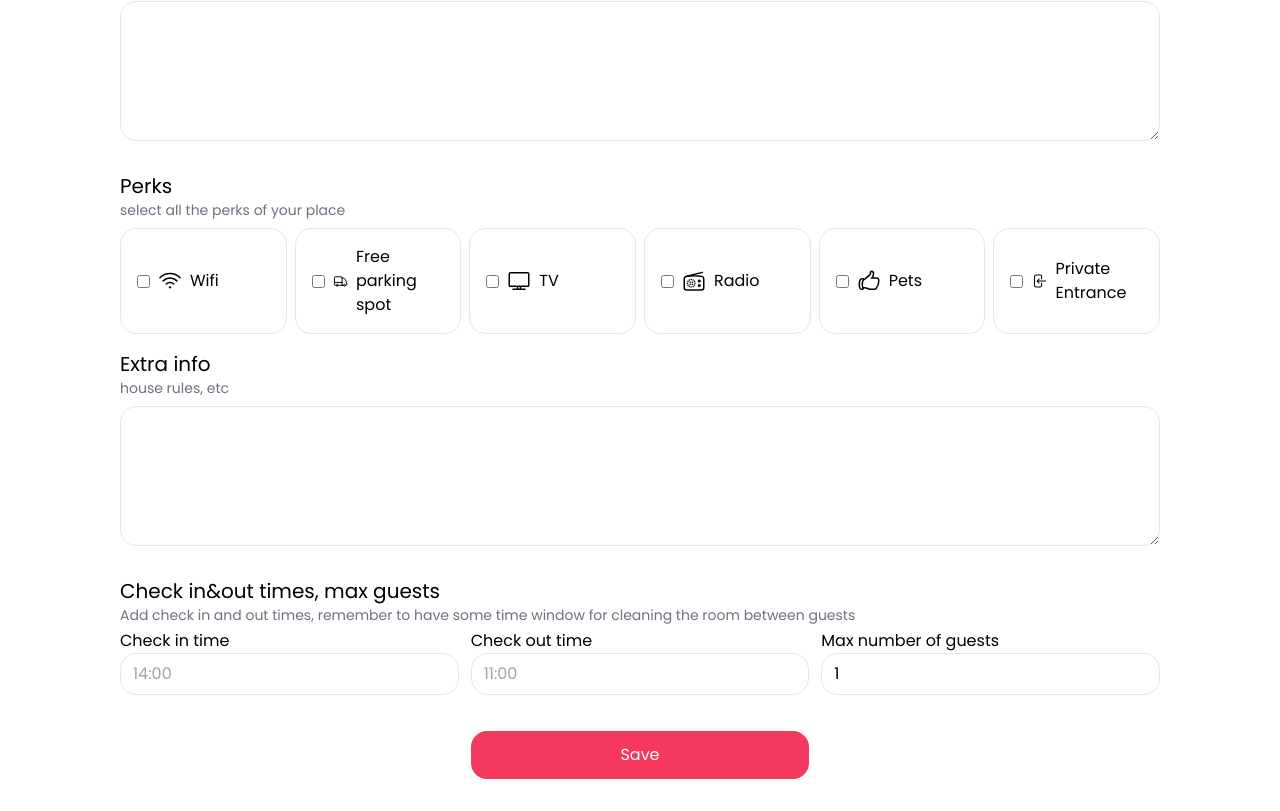
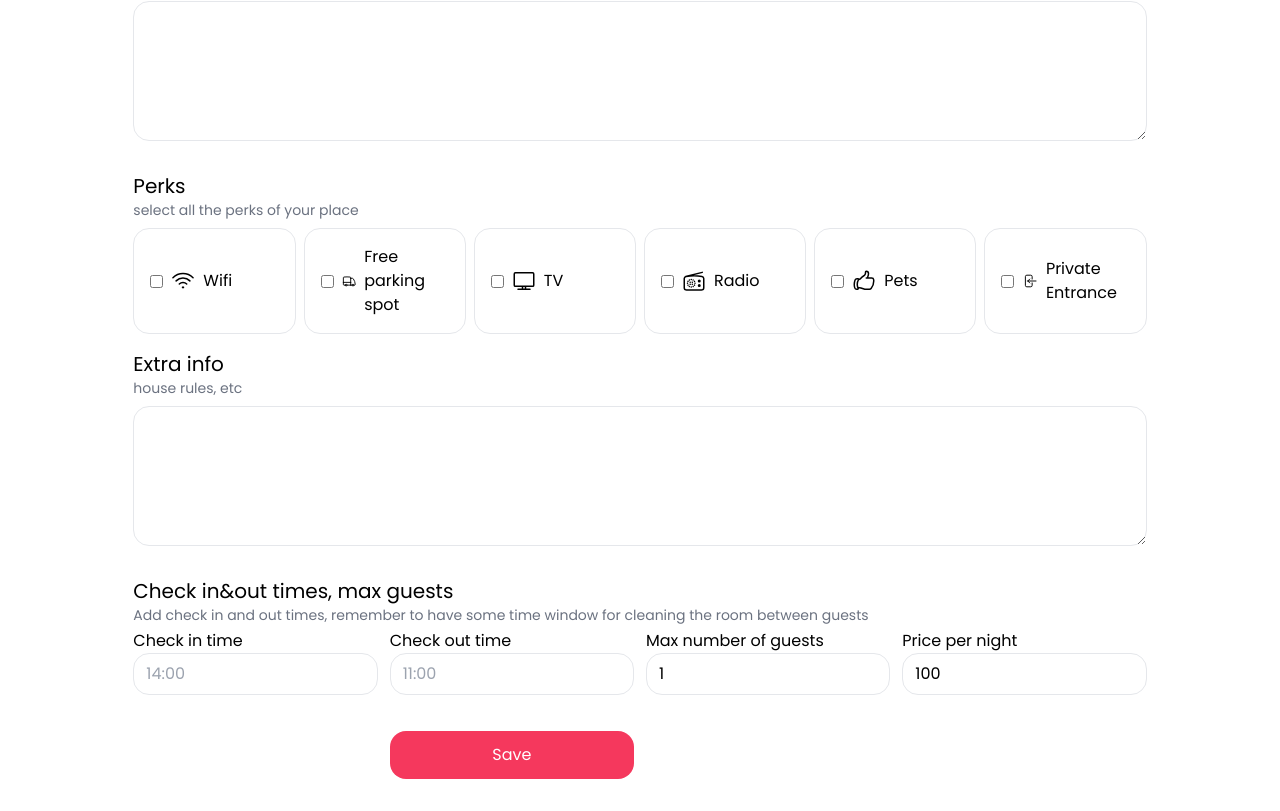
Before and after one commit to mcwojdzinski/booking-app, a React (Vite) app in the folder booking-client/: page /account/places/new in a window 1280 px wide. Shown: the part 727-1538 px from the top of the page. Built offline with nearby package versions, Linux system fonts and the light colour scheme; no server answers; the HTML template or start-up script is replaced by a standard one.

Commit message:
Client: Add price for the form with index styling for all the places from db

```diff
--- a/booking-client/src/Layout.tsx
+++ b/booking-client/src/Layout.tsx
@@ -1,11 +1,11 @@
 import Header from './components/Header.tsx'
-import { Outlet } from 'react-router-dom'
+import {Outlet} from 'react-router-dom'
 
 const Layout = () => {
     return (
-        <div className="p-4 flex flex-col min-h-screen">
-            <Header />
-            <Outlet />
+        <div className="py-4 px-8 flex flex-col min-h-screen">
+            <Header/>
+            <Outlet/>
         </div>
     )
 }
--- a/booking-client/src/pages/IndexPage.tsx
+++ b/booking-client/src/pages/IndexPage.tsx
@@ -1,5 +1,31 @@
+import {useEffect, useState} from "react";
+import axios from "axios";
+
 const IndexPage = () => {
-    return <div>Index page</div>
+    const [places, setPlaces] = useState([])
+
+    useEffect(() => {
+        axios.get('/places').then(response => {
+            setPlaces(response.data)
+        }).catch(err => {
+            throw err
+        })
+    }, [])
+
+    return <div
+        className="mt-8 grid gap-6 gap-y-8 grid-cols-2 md:grid-cols-3 lg:grid-cols-4">{places.length > 0 && places.map(place => (
+        <div>
+            <div className="bg-gray-500 rounded-2xl flex mb-2"> {place.photos?.[0] && (
+                <img className="rounded-2xl object-cover aspect-square"
+                     src={`http://localhost:4000/uploads/${place.photos?.[0]}`}/>
+            )}</div>
+            <h2 className="font-semibold truncate">{place.title}</h2>
+            <h3 className="text-sm text-gray-500">{place.address}</h3>
+            <div className="mt-2">
+                <span className="font-bold">${place.price}</span> per night
+            </div>
+        </div>
+    ))}</div>
 }
 
 export default IndexPage
--- a/booking-client/src/pages/PlacesFormPage.tsx
+++ b/booking-client/src/pages/PlacesFormPage.tsx
@@ -17,6 +17,7 @@ const PlacesFormPage = () => {
     const [checkIn, setCheckIn] = useState<string>('')
     const [checkOut, setCheckOut] = useState<string>('')
     const [maxGuests, setMaxGuests] = useState<number>(1)
+    const [price, setPrice] = useState(100)
     const [redirect, setRedirect] = useState<boolean>(false)
 
     useEffect(() => {
@@ -35,6 +36,7 @@ const PlacesFormPage = () => {
             setCheckIn(data.checkIn);
             setCheckOut(data.checkOut);
             setMaxGuests(data.maxGuests);
+            setPrice(data.price)
 
         }).catch(err => {
             throw err
@@ -68,6 +70,7 @@ const PlacesFormPage = () => {
             checkIn,
             checkOut,
             maxGuests,
+            price
         }
         if (id) {
             await axios.put('/places', {id, ...placeData})
@@ -126,7 +129,7 @@ const PlacesFormPage = () => {
                     'Check in&out times, max guests',
                     'Add check in and out times, remember to have some time window for cleaning the room between guests'
                 )}
-                <div className="grid gap-3 sm:grid-cols-3">
+                <div className="grid gap-3 sm:grid-cols-2 md:grid-cols-4">
                     <div>
                         <h3 className="mt-1 -mb-2 ">Check in time</h3>
                         <input
@@ -154,6 +157,15 @@ const PlacesFormPage = () => {
                         />
                     </div>
 
+                    <div>
+                        <h3 className="mt-1 -mb-2 ">Price per night</h3>
+                        <input
+                            type="number"
+                            value={price}
+                            onChange={(ev) => setPrice(ev.target.value)}
+                        />
+                    </div>
+
                     <button className="primary col-start-2 my-4">Save</button>
                 </div>
             </form>
--- a/booking-client/src/pages/PlacesPage.tsx
+++ b/booking-client/src/pages/PlacesPage.tsx
@@ -7,7 +7,7 @@ const PlacesPage = () => {
     const [places, setPlaces] = useState([])
 
     useEffect(() => {
-        axios.get('/places').then(({data}) => {
+        axios.get('/user-places').then(({data}) => {
             setPlaces(data)
         })
     }, [])
```
